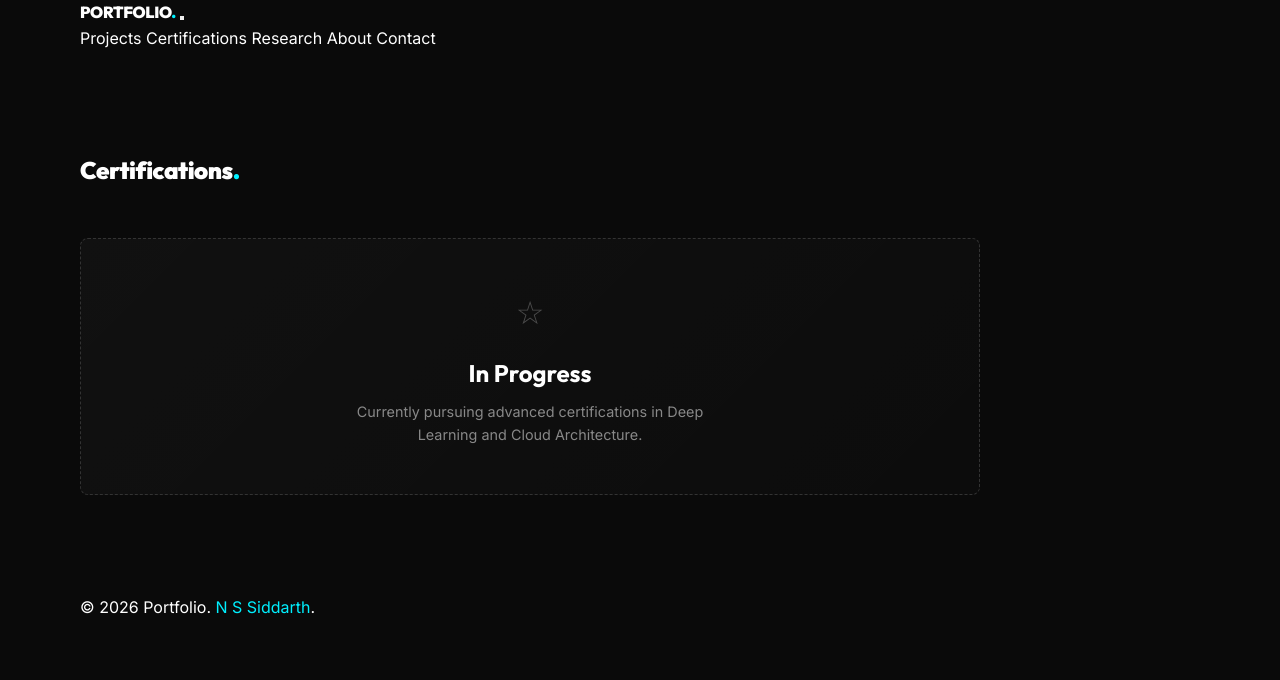
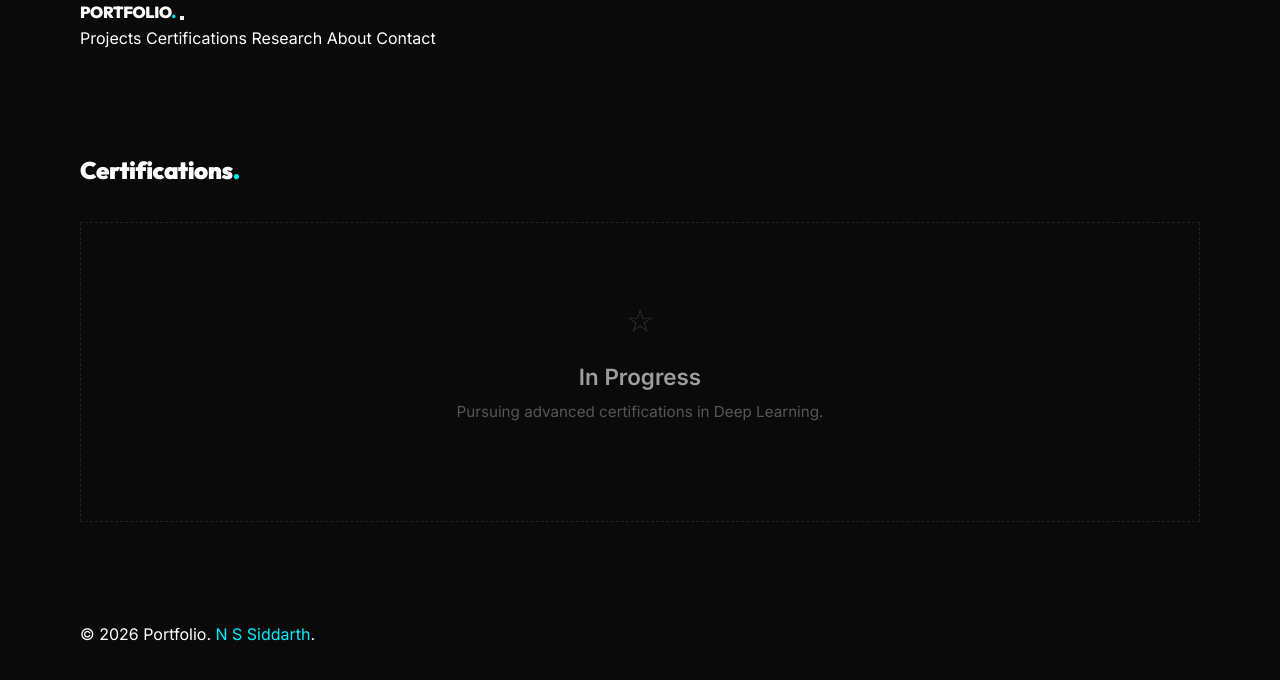
Before and after one commit to siddarth709/Portfolio, a Flask app: page /certifications in a window 1280 px wide. Shown: the top 680 px of the page. Run offline with Flask 3, Linux system fonts and the light colour scheme.

Commit message:
Standardize pages to Tile Grid format

```diff
--- a/static/css/global.css
+++ b/static/css/global.css
@@ -140,3 +140,134 @@ img {
     filter: brightness(1.1);
     transform: translateY(-2px);
 }
+/* Shared Grid System */
+.grid-layout {
+    display: grid;
+    grid-template-columns: repeat(auto-fit, minmax(320px, 1fr));
+    gap: 2rem;
+    margin-top: 2rem;
+}
+
+/* Mobile adjustments for grid */
+@media (max-width: 768px) {
+    .grid-layout {
+        grid-template-columns: 1fr;
+        gap: 1.5rem;
+    }
+}
+
+/* Generic Tile Card (Used for Projects, Certs, Research) */
+.tile-card {
+    background: var(--color-bg-secondary);
+    border: 1px solid var(--color-border);
+    border-radius: 12px;
+    overflow: hidden;
+    transition: all 0.3s ease;
+    display: flex;
+    flex-direction: column;
+    height: 100%;
+}
+
+.tile-card:hover {
+    transform: translateY(-5px);
+    border-color: var(--color-accent);
+    box-shadow: 0 10px 30px -10px rgba(0, 0, 0, 0.5);
+}
+
+.tile-image-container {
+    height: 220px;
+    width: 100%;
+    overflow: hidden;
+    position: relative;
+    background: #1a1a1a;
+    border-bottom: 1px solid rgba(255, 255, 255, 0.05);
+}
+
+.tile-image {
+    width: 100%;
+    height: 100%;
+    object-fit: cover;
+    transition: transform 0.5s ease;
+}
+
+.tile-card:hover .tile-image {
+    transform: scale(1.05);
+}
+
+.tile-content {
+    padding: 1.5rem;
+    flex-grow: 1;
+    display: flex;
+    flex-direction: column;
+}
+
+.tile-tag {
+    display: inline-block;
+    font-size: 0.75rem;
+    text-transform: uppercase;
+    letter-spacing: 0.1em;
+    color: var(--color-accent);
+    margin-bottom: 0.75rem;
+    font-weight: 700;
+}
+
+.tile-title {
+    font-size: 1.4rem;
+    margin-bottom: 0.75rem;
+    line-height: 1.3;
+    color: var(--color-text-main);
+}
+
+.tile-description {
+    color: var(--color-text-secondary);
+    font-size: 0.95rem;
+    margin-bottom: 1.5rem;
+    line-height: 1.6;
+    flex-grow: 1; /* Pushes footer down */
+}
+
+.tile-footer {
+    margin-top: auto;
+    display: flex;
+    align-items: center;
+    justify-content: space-between;
+}
+
+.tile-link {
+    font-size: 0.9rem;
+    font-weight: 600;
+    color: var(--color-text-main);
+    display: inline-flex;
+    align-items: center;
+    transition: color 0.2s;
+}
+
+.tile-link:hover {
+    color: var(--color-accent);
+}
+
+.tile-date {
+    font-size: 0.85rem;
+    color: var(--color-text-secondary);
+    opacity: 0.7;
+}
+
+/* Empty State / Coming Soon */
+.tile-empty {
+    border: 1px dashed var(--color-border);
+    background: transparent;
+    display: flex;
+    align-items: center;
+    justify-content: center;
+    flex-direction: column;
+    padding: 2rem;
+    text-align: center;
+    min-height: 300px;
+    opacity: 0.6;
+    transition: opacity 0.3s;
+}
+
+.tile-empty:hover {
+    opacity: 1;
+    border-color: var(--color-accent);
+}
--- a/templates/certifications.html
+++ b/templates/certifications.html
@@ -7,41 +7,29 @@
     <div class="container">
         <h1 class="section-title display-text">Certifications<span class="text-accent">.</span></h1>
 
-        <div style="max-width: 900px; margin-top: 3rem;">
+        <div class="grid-layout">
 
             {% for cert in certificates %}
             <!-- Certificate Block Start -->
-            <div class="fade-in"
-                style="background: var(--color-bg-secondary); padding: 2rem; border-radius: 8px; border: 1px solid var(--color-border); margin-bottom: 2rem; transition: transform var(--transition-normal);">
-                <div style="display: flex; gap: 2rem; flex-wrap: wrap;">
+            <div class="tile-card fade-in">
+                {% if cert.image %}
+                <div class="tile-image-container" style="height: 180px;">
+                    <img src="{{ url_for('static', filename='uploads/certificates/' + cert.image) }}"
+                        alt="{{ cert.title }}" class="tile-image"
+                        style="object-fit: contain; padding: 1rem; background: #fff;">
+                </div>
+                {% endif %}
 
-                    {% if cert.image %}
-                    <div style="flex-shrink: 0;">
-                        <img src="{{ url_for('static', filename='uploads/certificates/' + cert.image) }}"
-                            alt="Certificate"
-                            style="height: 100px; width: auto; border-radius: 4px; border: 1px solid var(--color-border);">
-                    </div>
-                    {% endif %}
+                <div class="tile-content">
+                    <span class="tile-tag">{{ cert.issuer }}</span>
+                    <h3 class="tile-title">{{ cert.title }}</h3>
+                    <p class="tile-description">{{ cert.description }}</p>
 
-                    <div style="flex-grow: 1;">
-                        <div
-                            style="display: flex; justify-content: space-between; align-items: flex-start; flex-wrap: wrap; gap: 1rem;">
-                            <div>
-                                <h3 style="margin-bottom: 0.5rem; color: var(--color-text-main);">{{ cert.title }}</h3>
-                                <p style="color: var(--color-accent); font-weight: 600; margin-bottom: 0.5rem;">{{
-                                    cert.issuer }}</p>
-                                <p style="color: var(--color-text-secondary); font-size: 0.9rem;">{{ cert.date }}</p>
-                            </div>
-                            {% if cert.link and cert.link != '#' %}
-                            <a href="{{ cert.link }}" target="_blank" class="btn btn-outline"
-                                style="font-size: 0.8rem; padding: 0.5rem 1.5rem;">View Credential</a>
-                            {% endif %}
-                        </div>
-                        <div style="margin-top: 1.5rem;">
-                            <p style="color: var(--color-text-secondary);">
-                                {{ cert.description }}
-                            </p>
-                        </div>
+                    <div class="tile-footer">
+                        <span class="tile-date">{{ cert.date }}</span>
+                        {% if cert.link and cert.link != '#' %}
+                        <a href="{{ cert.link }}" target="_blank" class="tile-link">View Credential &rarr;</a>
+                        {% endif %}
                     </div>
                 </div>
             </div>
@@ -49,11 +37,11 @@
             {% endfor %}
 
             <!-- Coming Soon Card -->
-            <div class="coming-soon-card fade-in" style="margin-top: 3rem;">
+            <div class="tile-empty fade-in">
                 <div class="coming-soon-icon">&star;</div>
-                <h3 class="coming-soon-title">In Progress</h3>
-                <p class="coming-soon-text">Currently pursuing advanced certifications in Deep Learning and Cloud
-                    Architecture.</p>
+                <h3 class="tile-title" style="margin-bottom:0;">In Progress</h3>
+                <p class="tile-description" style="flex-grow:0; margin-top:0.5rem;">Pursuing advanced certifications in
+                    Deep Learning.</p>
             </div>
 
         </div>
```
Also changed, not shown: templates/projects.html (+23 -15 lines), templates/research.html (+18 -19 lines).
